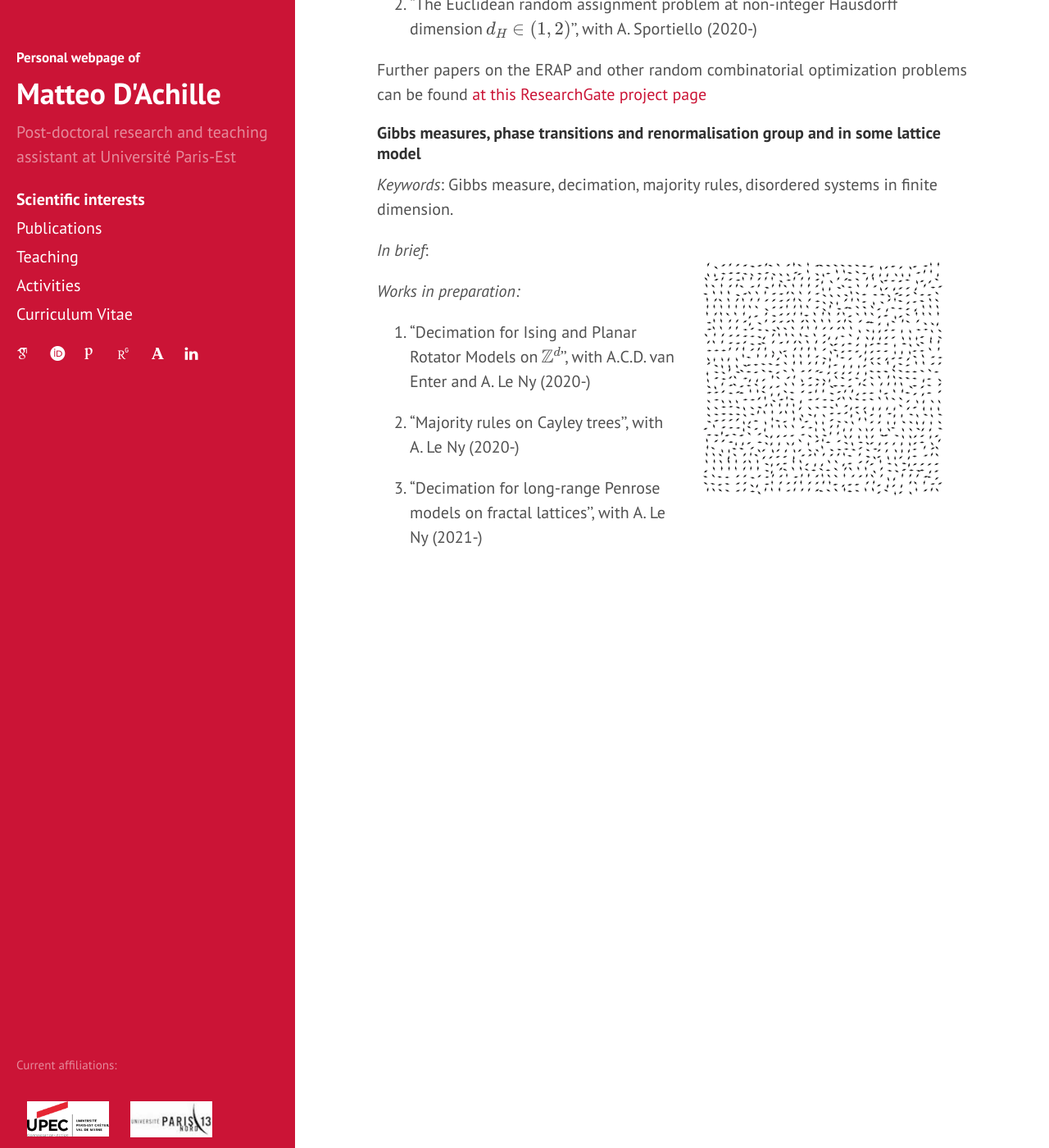
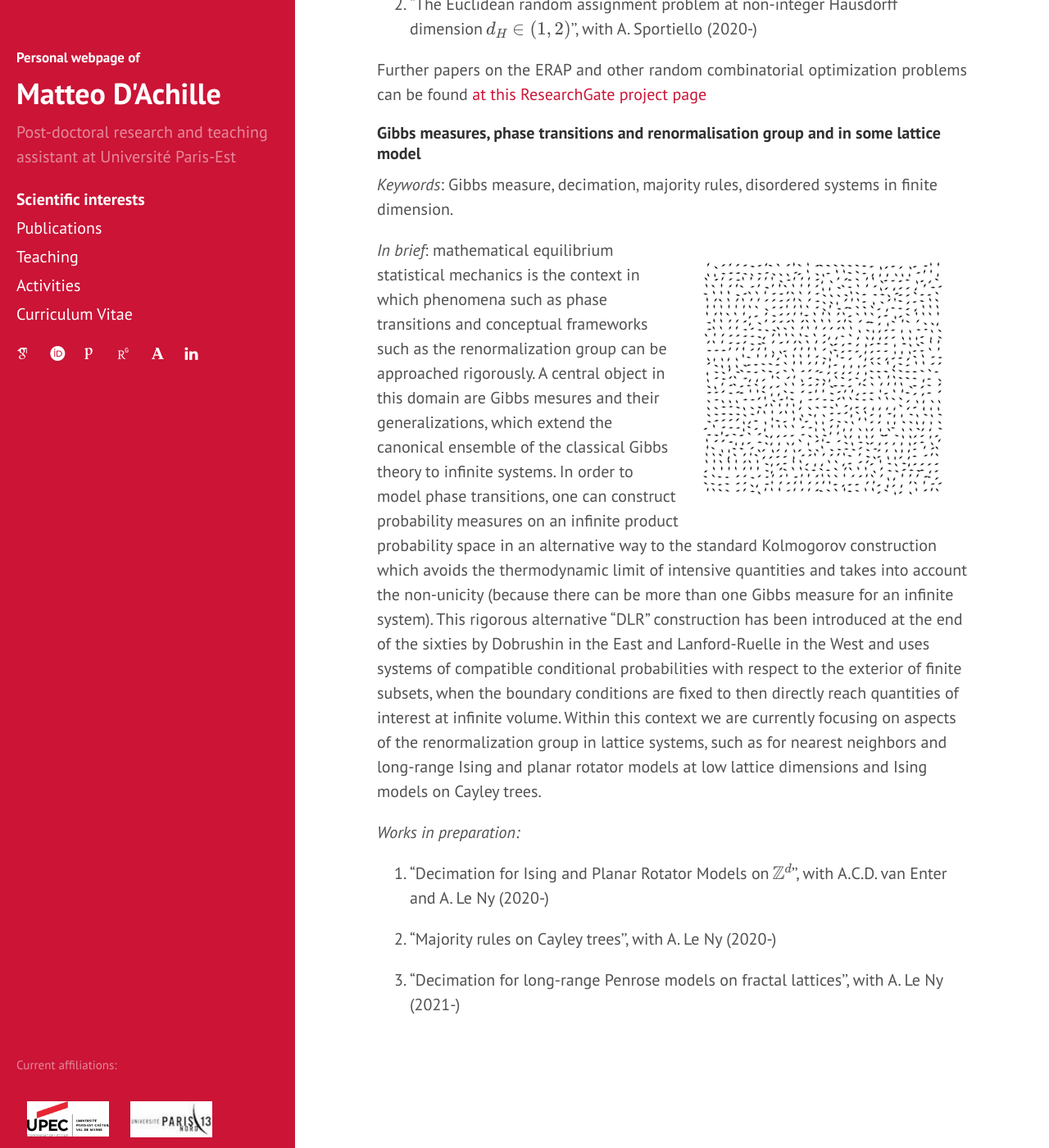
Before and after one commit to matteodachille/matteodachille.github.io, a Jekyll site: the page built from scientific-interests.md, in a window 1280 px wide and 1400 px high, scrolled down 1066 px. Shown: the whole window at 82% size. Built offline with Jekyll 4.4.1, drawn with Linux system fonts in a browser that asks for light colours; nearby versions of some CDN libraries; some web fonts are replaced; formulas are drawn with MathJax 3.

Commit message:
Updated scientific interests

```diff
--- a/scientific-interests.md
+++ b/scientific-interests.md
@@ -52,7 +52,8 @@ with *S. Caracciolo, G. Sicuro and A. Sportiello*.
  <!--![](assets/config.png =100x20)-->
  <img style="max-width:350px;float:right;margin: 1px 1px 1px 1px;padding: 10px;" src="../assets/Tcrit-L33.png">
 
-  _In brief_:
+  _In brief_: mathematical equilibrium statistical mechanics is the context in which phenomena such as phase transitions and conceptual frameworks such as the renormalization group can be approached rigorously. A central object in this domain are Gibbs mesures and their generalizations, which extend the canonical ensemble of the classical Gibbs theory to infinite systems. In order to model phase transitions, one can construct probability measures on an infinite product probability space in an alternative way to the standard Kolmogorov construction which avoids the thermodynamic limit of intensive quantities and takes into account the non-unicity (because there can be more than one Gibbs measure for an infinite system). This rigorous alternative "DLR" construction has been introduced at the end of the sixties by Dobrushin in the East and Lanford-Ruelle in the West and uses systems of compatible conditional probabilities with respect to the exterior of finite subsets, when the boundary conditions are fixed to then directly reach quantities of interest at infinite volume.
+  Within this context we are currently focusing on aspects of the renormalization group in lattice systems, such as for nearest neighbors and long-range Ising and planar rotator models at low lattice dimensions and Ising models on Cayley trees.
 
 
  _Works in preparation:_
```
Also changed, not shown: cv.md (+1 -1 lines).
